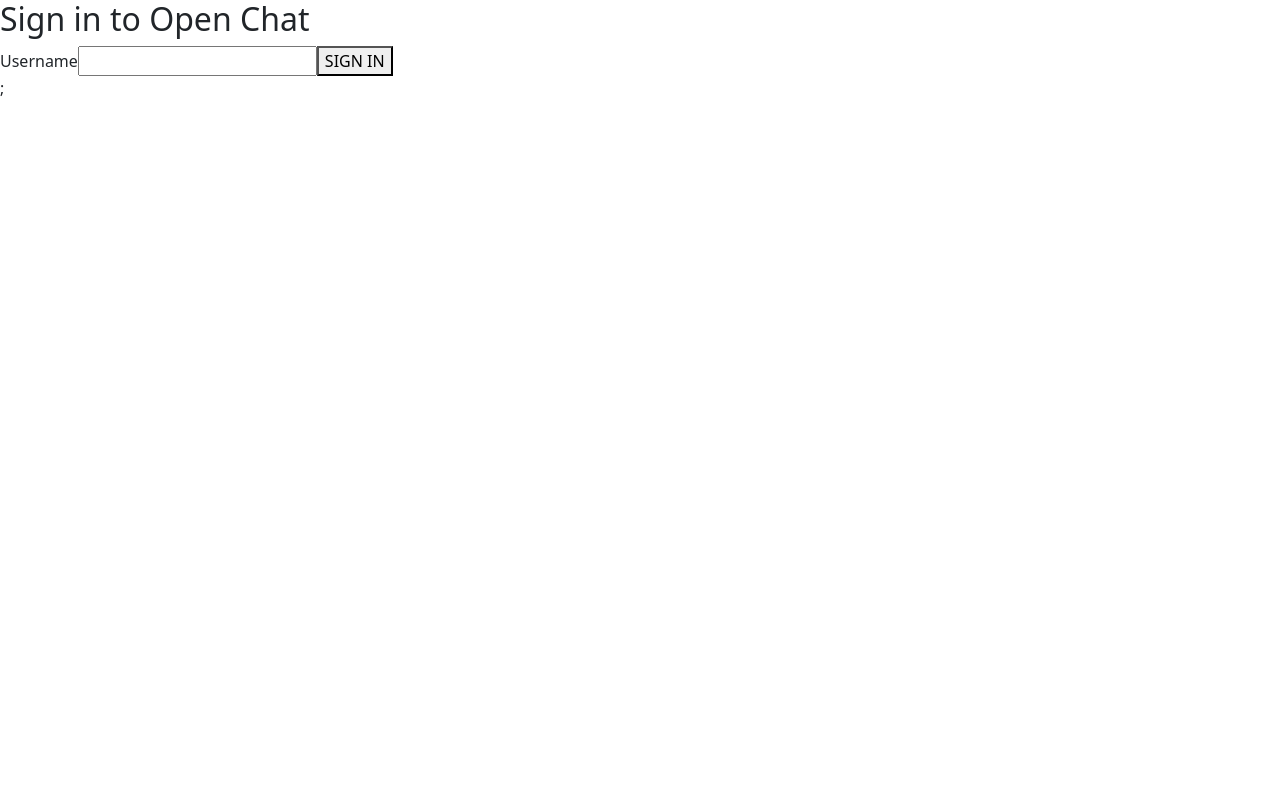
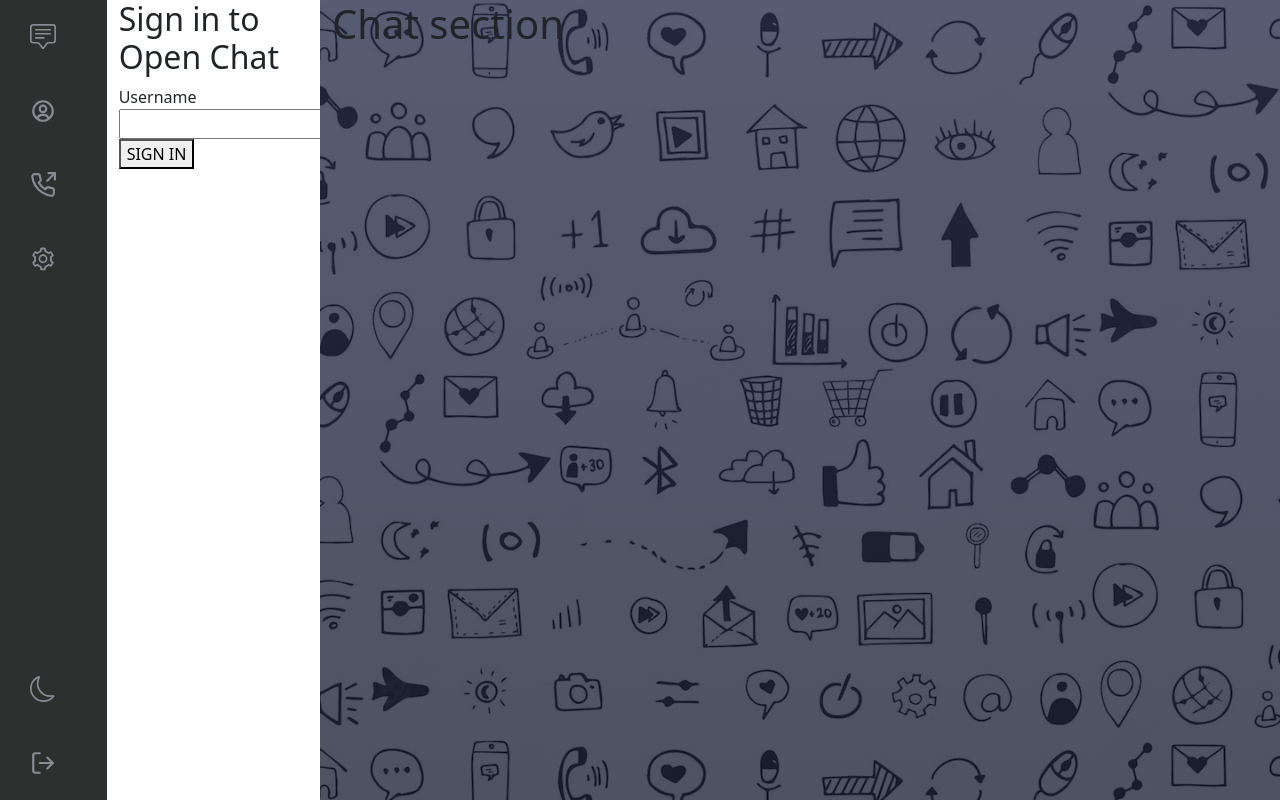
Before and after one commit to lokichaulagain/Chat-System-with-Socket, a Next.js app in the folder frontend/: page / in a window 1280 px wide. Built offline with nearby package versions, Linux system fonts and the light colour scheme; no server answers.

Commit message:
pages and app format added

```diff
--- /dev/null
+++ b/frontend/src/components/LeftMenu.tsx
@@ -0,0 +1,42 @@
+import React from "react";
+import { FiLogOut } from "react-icons/fi";
+import { BiUserCircle } from "react-icons/bi";
+import { BsChatSquareText } from "react-icons/bs";
+import { FiPhoneOutgoing } from "react-icons/fi";
+import { AiOutlineSetting } from "react-icons/ai";
+import { BsMoon } from "react-icons/bs";
+import { useRouter } from "next/router";
+
+const LeftMenu = () => {
+  const router = useRouter();
+
+  return (
+    <div className="row d-flex flex-column justify-content-between align-items-center py-4 custom-nav-dark-color ">
+      <div className="col-8 d-flex flex-column gap-5 ">
+        <BsChatSquareText
+          className="menuIcon"
+          onClick={() => router.push("/chats")}
+        />
+        <BiUserCircle
+          className="menuIcon"
+          onClick={() => router.push("/profile")}
+        />
+        <FiPhoneOutgoing
+          className="menuIcon"
+          onClick={() => router.push("/calls")}
+        />
+        <AiOutlineSetting
+          className="menuIcon"
+          onClick={() => router.push("/settings")}
+        />
+      </div>
+
+      <div className="col-8 d-flex flex-column gap-5 ">
+        <BsMoon className="menuIcon" />
+        <FiLogOut className="menuIcon" onClick={() => router.push("/login")} />
+      </div>
+    </div>
+  );
+};
+
+export default LeftMenu;
--- a/frontend/src/pages/_app.tsx
+++ b/frontend/src/pages/_app.tsx
@@ -1,15 +1,46 @@
+// import "../styles/globals.css";
+// import "bootstrap/dist/css/bootstrap.min.css";
+// import type { AppProps } from "next/app";
+
+// //connecting react app to socket.io server
+// import { io } from "socket.io-client";
+// const socket = io("http://localhost:5000");
+
+// function MyApp({ Component, pageProps }: AppProps) {
+//   return (
+//     <div style={{height:"100vh" ,overflow:"hidden"}}>
+//       <Component {...pageProps} socket={socket} />;
+//     </div>
+//   );
+// }
+
+// export default MyApp;
+
 import "../styles/globals.css";
 import "bootstrap/dist/css/bootstrap.min.css";
 import type { AppProps } from "next/app";
 
 //connecting react app to socket.io server
 import { io } from "socket.io-client";
+import LeftMenu from "../components/LeftMenu";
 const socket = io("http://localhost:5000");
 
 function MyApp({ Component, pageProps }: AppProps) {
   return (
-    <div style={{height:"100vh" ,overflow:"hidden"}}>
-      <Component {...pageProps} socket={socket} />;
+    // <div style={{height:"100vh" ,overflow:"hidden"}}>
+    //   <Component {...pageProps} socket={socket} />;
+    // </div>
+
+    <div className="row m-0">
+      <div className="col-1">
+        <LeftMenu />
+      </div>
+      <div className="col-2">
+        <Component {...pageProps} socket={socket} />
+      </div>
+      <div className="col-9 chatBg ">
+        <h1>Chat section</h1>
+      </div>
     </div>
   );
 }
--- a/frontend/src/styles/globals.css
+++ b/frontend/src/styles/globals.css
@@ -261,6 +261,13 @@ a:hover {
   color: var(--color-primary);
 }
 
+.custom-nav-dark-color {
+  background-color: #2e2f2f;
+  height: 100vh;
+}
+
+
+
 .cp {
   cursor: pointer;
 }
@@ -269,6 +276,33 @@ a:hover {
   height: 100vh;
   overflow: hidden;
 }
+
+
+/* Menubar------------------- */
+.menuIcon {
+  font-size: 26px;
+  cursor: pointer;
+  color: #878b93;
+}
+
+.menuIcon:hover {
+  color: white;
+}
+/* ----------------------------- */
+
+
+/* Chat---------------- */
+
+.chatBg {
+  background-image: linear-gradient(rgba(15, 23, 54, 0.7), rgba(4, 9, 30, 0.7)),
+    url("../../public/chatbg.jpg");
+  /* width: 100%; */
+  background-size: cover;
+  background-position: center;
+  /* background-attachment: fixed; */
+}
+
+/* ---------------- */
 
 
 
--- a/frontend/tsconfig.json
+++ b/frontend/tsconfig.json
@@ -15,6 +15,6 @@
     "jsx": "preserve",
     "incremental": true
   },
-  "include": ["next-env.d.ts", "**/*.ts", "**/*.tsx", "src/pages/chat.jsx"],
+  "include": ["next-env.d.ts", "**/*.ts", "**/*.tsx", "src/pages/chats.tsx"],
   "exclude": ["node_modules"]
 }
```
Also changed, not shown: frontend/src/pages/calls.tsx (added, +9 -0 lines), frontend/src/pages/chat.jsx (deleted, +0 -41 lines), frontend/src/pages/chats.tsx (added, +50 -0 lines), frontend/src/pages/profile.tsx (added, +9 -0 lines), frontend/src/pages/settings.tsx (added, +7 -0 lines), frontend/public/chatbg.jpg (added).
